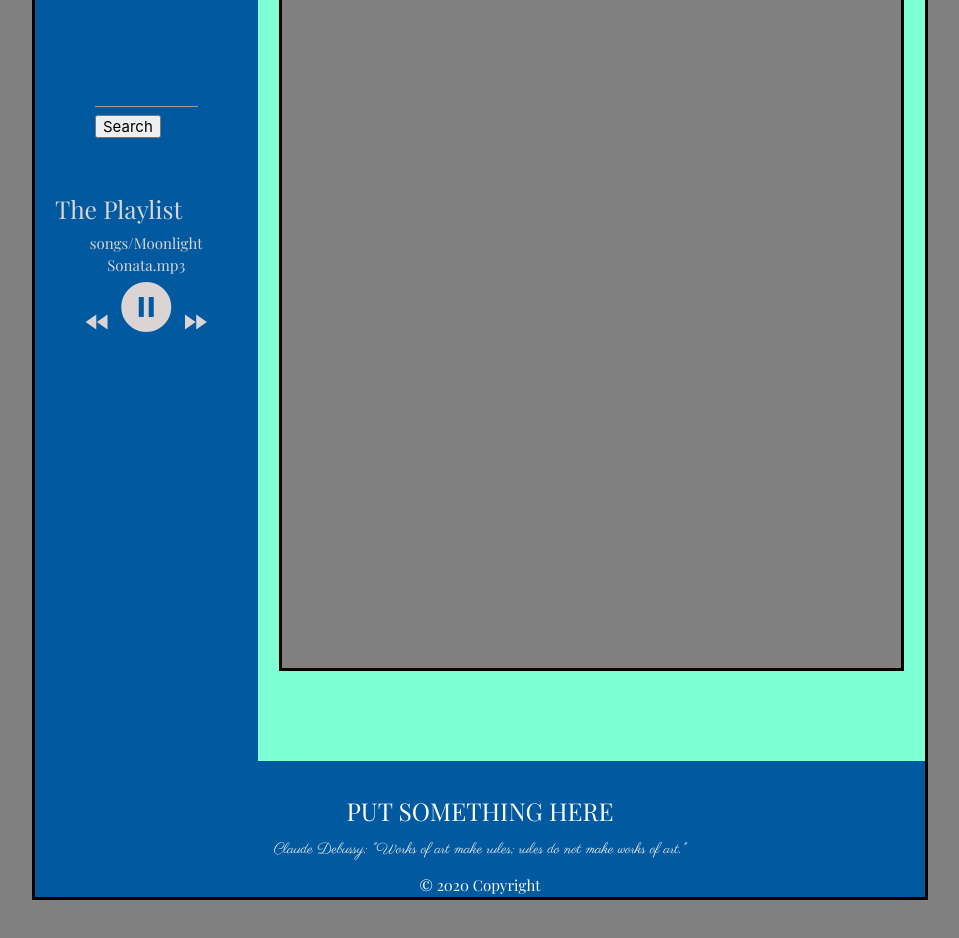
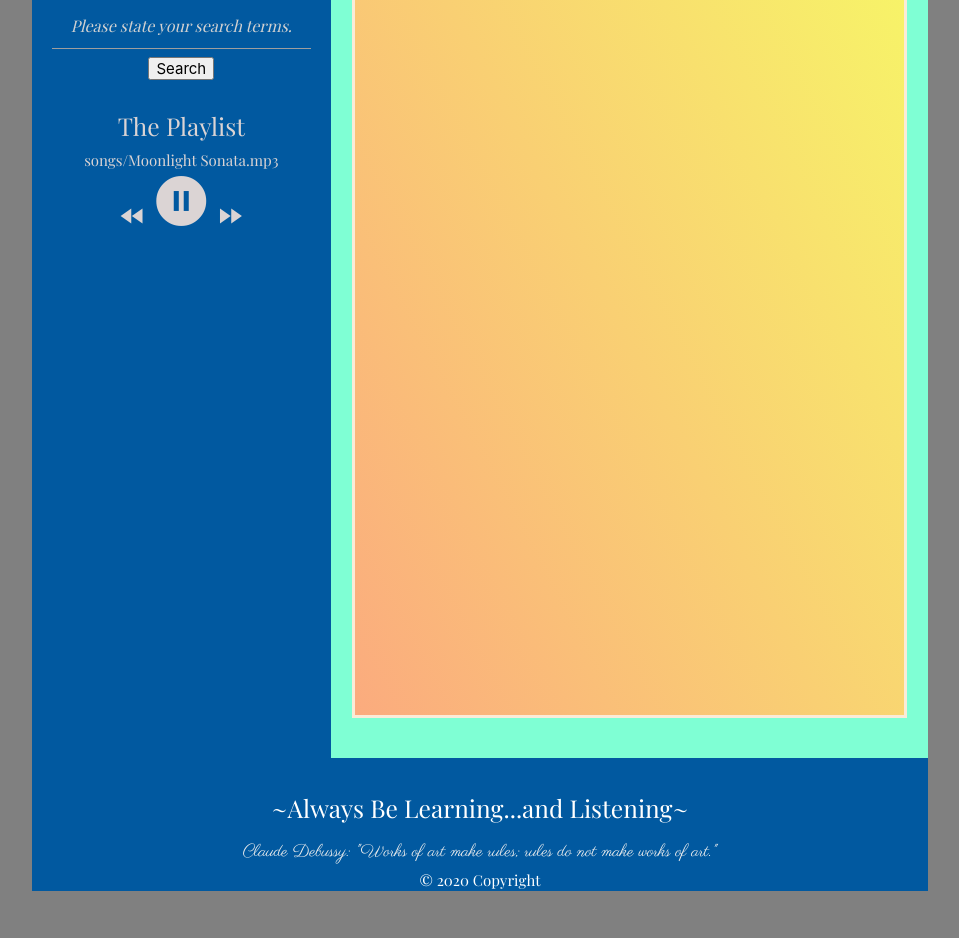
Before and after one commit to Demetrio09/Project-1, a plain HTML site: page index.html in a window 1280 px wide. Shown: the part 284-1222 px from the top of the page, without its empty margins (160-1119 px from the left). Drawn offline with nearby package versions, Linux system fonts and the light colour scheme; no server answers.

Commit message:
changed background, cleaned up css, changed col size

```diff
--- a/index.html
+++ b/index.html
@@ -30,11 +30,11 @@
       </header>
    <main id = "middle">
     <div class="row">
-      <div class="col s12 m4 l3" id="side-bar">
+      <div class="col s12 m5 l4" id="side-bar">
         <form>
           <div class="input-section" id="query">
             <label for="content-search"></label>
-            <input type="text" name="search" id="search" />
+            <input type="text" name="search" id="search" placeholder ="Please state your search terms."/>
             <button id="search-button">Search</button>
           </div>
         </form>
@@ -50,15 +50,15 @@
         </div>
 
     </div>
-      <div class="col s12 m8 l9" id="main">
+      <div class="col s12 m7 l8" id="main">
         <div id="main-content">
         </div>
       </div>
     </div>
     </main>
     <footer class="page-footer">
-      <h5 id="white-text"> PUT SOMETHING HERE</h5>
-      <p class="grey-text text-lighten-3">Claude Debussy: "Works of art make rules; rules do not make works of art."</p>
+      <h5 id="white-text">~Always Be Learning...and Listening~</h5>
+      <h6 class="grey-text text-lighten-3" id="footer-quote">Claude Debussy: "Works of art make rules; rules do not make works of art."</h6>
       <center>© 2020 Copyright </center>
     </footer>
   </div>
--- a/style.css
+++ b/style.css
@@ -2,23 +2,15 @@
   box-sizing: border-box;
 }
 
-
 body {
-  /* border-style: solid ; */
-  /* border-color: black; */
   font-family: 'Playfair Display', serif;
   color: rgb(219, 212, 212);
   display: flex;
-  /* min-height: 100vh;  */
-   /* flex-direction: column;  */
   background-color: gray;
+}
 
-}
 .container {
-  border:  3px solid black;
-
   margin-bottom: 40px;
-
 }
 
 .row {
@@ -31,33 +23,20 @@ body {
   padding-bottom: 40px;
   padding-left: 20px;
   padding-right: 20px;
-
  }
 
- /* h1 { */
-    /* padding: 10px; */
-  /* } */
+  h1 {
+   padding:10px 10px 0px 10px;
+  }
 
-  h5 {
-    text-align:left;
+  h5, #search-button, #query {
+   text-align: center;
   }
 
   h6 {
    text-align: right;
-    padding: 20px;
+   padding-top: 10px;
    font-family: 'Parisienne', cursive;
-    margin-bottom: 40px;
-  }
-
-  p {
-    text-align: center;
-    font-family: 'Parisienne', cursive;
-    height: 20px;
-    text-size-adjust: 50px;
-  }
-
-  header h5 {
-    text-align: center;
   }
 
   #side-bar {
@@ -67,59 +46,47 @@ body {
     max-height: 1000px !important;
     padding-left: 20px;
     padding-right: 20px;
+  }
 
+  input {
+    text-align: center;
+    font-style: italic;
+    font-family: 'Playfair Display', serif;
+    font-size: 30px;
+    color: rgb(212, 210, 58)
   }
 
   form {
-    padding: 40px;
-    margin-top: 60px;
-
+    margin-top: 45px;
   }
 
   #main{
     background-color: aquamarine;
-    /* height: 100%; */
     min-height: 800px !important;
     max-height: 1000px !important;
-    /* flex: 1 0 auto; */
-
   }
 
   #main-content {
     border-style: solid;
     overflow: auto;
-    border-color: black;
-    /* margin: auto 0; */
-    height: 700px;
+    border-color: antiquewhite;
+    height: 750px;
     width: auto;
     margin: 10px;
-    background-color: gray;
     padding: 50px;
+    background-color: #FBAB7E;
+    background-image: linear-gradient(62deg, #FBAB7E 0%, #f7f468 100%);
   }
 
-
-
-  #main-content p {
-    text-align: center;
+  #main-content, p {
+    text-align: left;
+    color: black;
+    font-family: 'Courier New', Courier, monospace;
     font-size: 20px;
-
   }
 
-
-  #main-content h3 {
+  #main-content a {
       color: red;
-
-   }
-
-   #main-content h4 {
-     color: blue;
-
-   }
-
-   #main-content h5 {
-     color: green;
-
-
   }
 
   #playlist {
@@ -133,6 +100,7 @@ body {
 
 #player {
   text-align: center;
+  padding-top: 15px;
 }
 
 #buttons {
@@ -149,6 +117,7 @@ body {
   border-radius: 50px;
   cursor: pointer;
 }
+
 #fill {
   height: 5px;
   width: 10px;
@@ -158,6 +127,7 @@ body {
 #white-text {
   text-align: center;
 }
+
 #handle {
   width: 8px;
   height: 8px;
@@ -167,8 +137,17 @@ body {
 }
 
 .page-footer {
+  background-color:  rgb(1,89,160);
+ }
 
-  background-color:  rgb(1,89,160);
+#footer-quote {
+  font-family: 'Parisienne', cursive;
+  text-align: center;
+}
 
-
-}
+#wikipedia-div p {
+  color: green;
+  text-align: left;
+  font-family: 'Playfair Display', serif;
+  font-size: 1.64 rem;
+};
```
Lines whose indentation alone changed are shown as unchanged.
